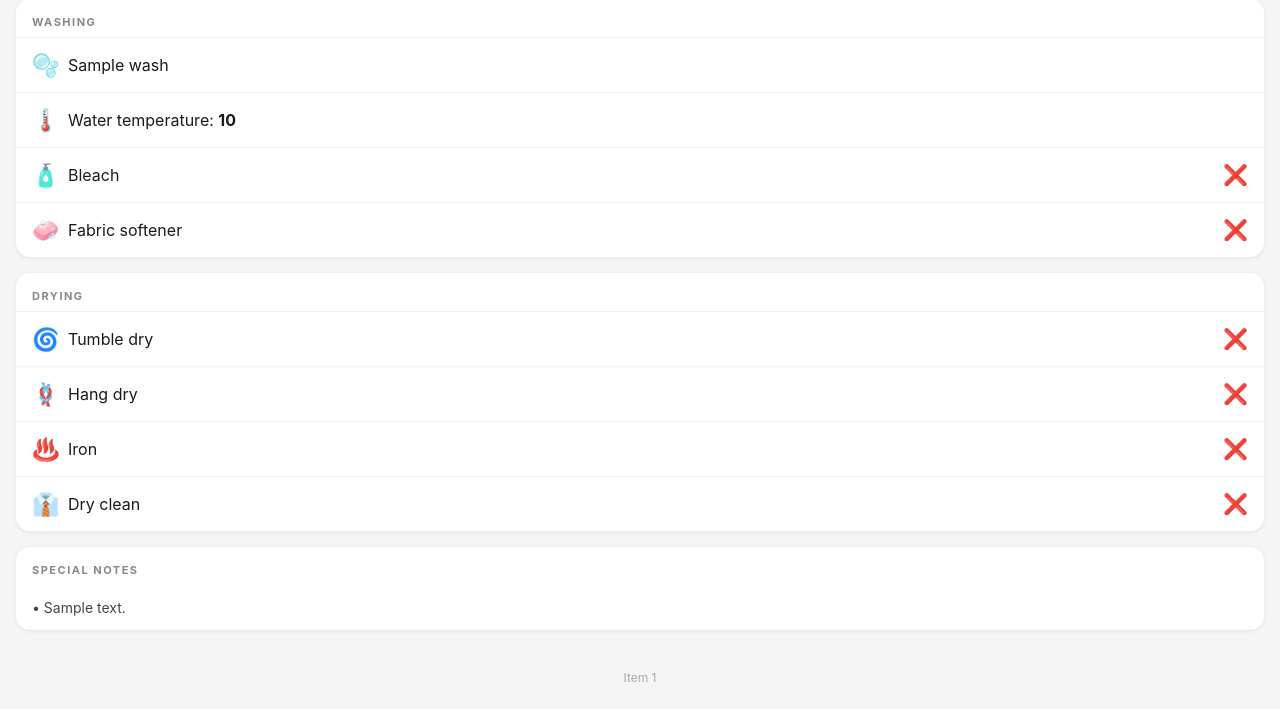
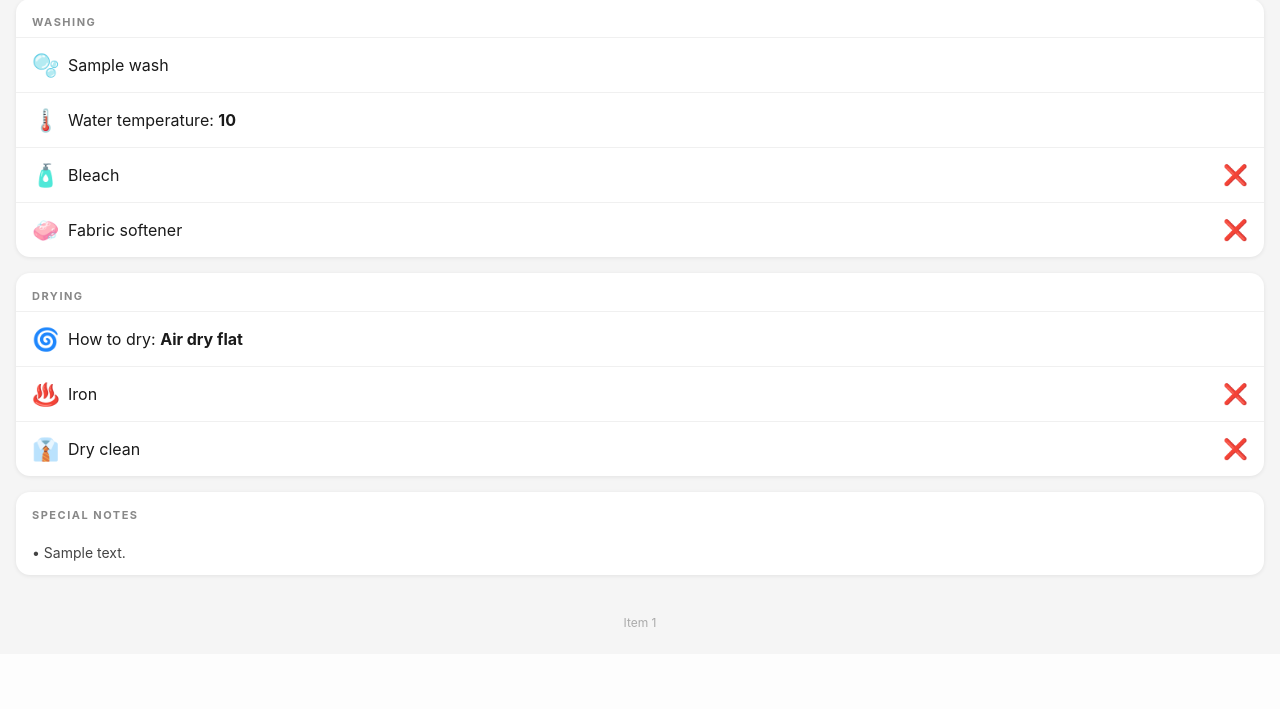
Before and after one commit to sreejith0217/wardrobe-catalog, a Flask app: template templates/item.html in a window 1280 px wide. Shown: the part 259-968 px from the top of the page. After the commit the page ends 886 px from the top, so only its background shows below. Run offline with Flask 3, Linux system fonts and the light colour scheme; the template is opened without the code that fills it: most values are stand-ins (such as "Sample title", 1, 10 or a date in 2020).

Commit message:
Fix drying section: show single positive instruction instead of confusing double X

```diff
--- a/templates/item.html
+++ b/templates/item.html
@@ -146,14 +146,18 @@
 
   <div class="rule">
     <div class="rule-icon">🌀</div>
-    <div class="rule-text">Tumble dry{% if item.care.tumble_dry and item.care.dry_temp %} — <strong>{{ item.care.dry_temp | title }}</strong> heat{% endif %}</div>
-    <div class="rule-status">{{ '✅' if item.care.tumble_dry else '❌' }}</div>
-  </div>
-
-  <div class="rule">
-    <div class="rule-icon">🪢</div>
-    <div class="rule-text">Hang dry</div>
-    <div class="rule-status">{{ '✅' if item.care.hang_dry else '❌' }}</div>
+    <div class="rule-text">
+      How to dry:
+      {% if item.care.tumble_dry and item.care.hang_dry %}
+        <strong>Tumble dry{% if item.care.dry_temp %} — {{ item.care.dry_temp | title }} heat{% endif %} or hang dry</strong>
+      {% elif item.care.tumble_dry %}
+        <strong>Tumble dry{% if item.care.dry_temp %} — {{ item.care.dry_temp | title }} heat{% endif %}</strong>
+      {% elif item.care.hang_dry %}
+        <strong>Hang dry</strong>
+      {% else %}
+        <strong>Air dry flat</strong>
+      {% endif %}
+    </div>
   </div>
 
   <div class="rule">
```
